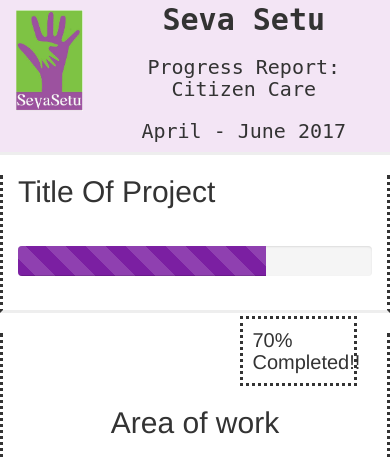
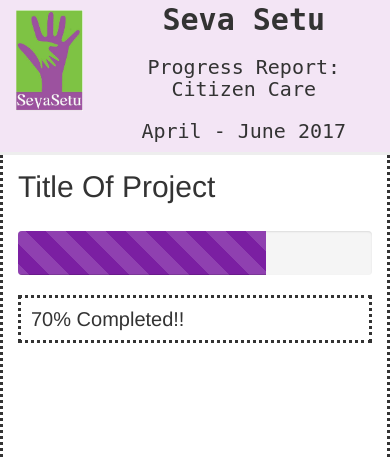
Before and after one commit to seva-setu/fundraiser-report-card, a PHP site: page / in a window 390 px wide. Shown: the top 460 px of the page. Run offline with PHP 8.4, Linux system fonts and the light colour scheme; some libraries are stand-ins or nearby versions.

Commit message:
Improved responsiveness of google maps and progress bar

```diff
--- a/index.php
+++ b/index.php
@@ -60,39 +60,37 @@
 	</div>
 	<div class="container-fluid">
 		<div class="row">
-			<div class="col-sm-7" style="border-block-end-style: inset;border-right-style: dotted;border-left-style: dotted;">
-				<h1>Title Of Project</h1>
+			<div class="col-sm-7 button-wrapper" style="border-block-end-style: inset;border-right-style: dotted;border-left-style: dotted;">
+				<h1 style="margin:0 auto;padding-top: 0.5em;">Title Of Project</h1>
 				<br>
 				<br>
-				<div class="progress" style="width:100%;height:3em;">
+				<div class="progress" style="width:100%;height:4.35em;">
     				<div class="progress-bar progress-bar-striped active" role="progressbar" aria-valuenow="70" aria-valuemin="0" aria-valuemax="100" style="width:70%;background-color:#7b1fa2">
     				</div>
   				</div>
-  				<div class="col-xs-7">
-  				</div>
-  				<div class="col-xs-5">
   				<h2 style="border-style: dotted;padding: 0.5em;">70% Completed!!<h2>
-  				</div>
+  				<br>
+  				<br>
+  				<br>
+  				<br>
   				<br>
 			</div>
 			<div class="col-sm-5 div3" style="border-block-end-style: inset;border-right-style: dotted;">
-				<h1 style="text-align:center;">Area of work</h1>
+				<h1 style="text-align:center;margin:0 auto;padding-top: 0.5em;">Area of work</h1>
 				<br>
-				<div class="col-xs-7">
+
 				<!-- <div id="googleMap" style="idth:100%;height:18em;"></div> -->
 				<iframe src="//www.google.com/maps/embed/v1/place?q=vaishali,delhi
     		  	&zoom=17
     		  	&key= AIzaSyBzhbWA-_Tvuud5mrksWgo1frG35bE5FCM" style="width:100%;height:13em;">
   				</iframe>
+
+				<div>
+					<h2>Block:<h2>
+					<h2>District:<h2>
+					<h2>State:</h2>
+
 				</div>
-				<div class="col-xs-5">
-					<h3>Block:<h3>
-					<h3>District:<h3>
-					<h3>State:</h3>
-					<br>
-				</div>
-				<br>
-				<br>
 			</div>
 		</div>
 	</div>
```
